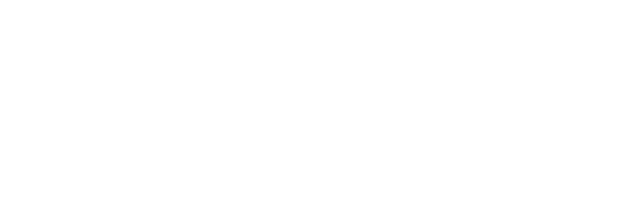
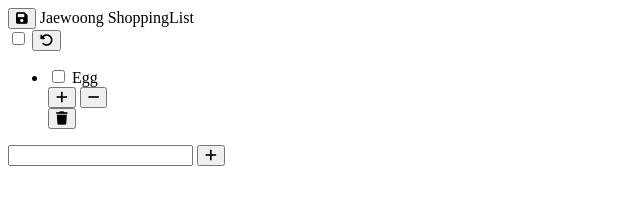
Before and after one commit to dixk3458/Browser, a plain HTML site: page index.html in a window 1280 px wide. Shown: the whole page, without its empty margins (0-640 px from the left). Drawn offline with Linux system fonts and the light colour scheme.

Commit message:
HTMl-Body

```diff
--- a/index.html
+++ b/index.html
@@ -15,6 +15,51 @@
     <meta property="OG:imgae" content="main image" />
     <link rel="stylesheet" href="./style.css" />
     <script src="./main.js" defer></script>
+    <script
+      src="https://kit.fontawesome.com/ab7fa61afd.js"
+      crossorigin="anonymous"
+    ></script>
   </head>
-  <body></body>
+  <body>
+    <section class="list">
+      <header class="header">
+        <button class="header__saveBtn">
+          <i class="fa-solid fa-floppy-disk"></i>
+        </button>
+        <span class="header__title">Jaewoong ShoppingList</span>
+        <div>
+          <input type="checkbox" class="header__checkBox" />
+          <button class="header__resetBtn">
+            <i class="fa-solid fa-rotate-left"></i>
+          </button>
+        </div>
+      </header>
+      <ul class="items">
+        <li class="item__row">
+          <div class="item__left">
+            <input type="checkbox" class="item__left__checkBox" />
+            <span class="item__left__name">Egg</span>
+          </div>
+          <div class="item__middle">
+            <button class="item__middle__plusBtn">
+              <i class="fa-solid fa-plus"></i>
+            </button>
+            <span class="item__middle__count"></span>
+            <button class="item__middle__minusBtn">
+              <i class="fa-solid fa-minus"></i>
+            </button>
+          </div>
+          <button class="item__right__deleteBtn">
+            <i class="fa-solid fa-trash"></i>
+          </button>
+        </li>
+      </ul>
+      <footer class="footer">
+        <input type="text" class="footer__input" />
+        <button class="footer__button">
+          <i class="fa-solid fa-plus"></i>
+        </button>
+      </footer>
+    </section>
+  </body>
 </html>
```
